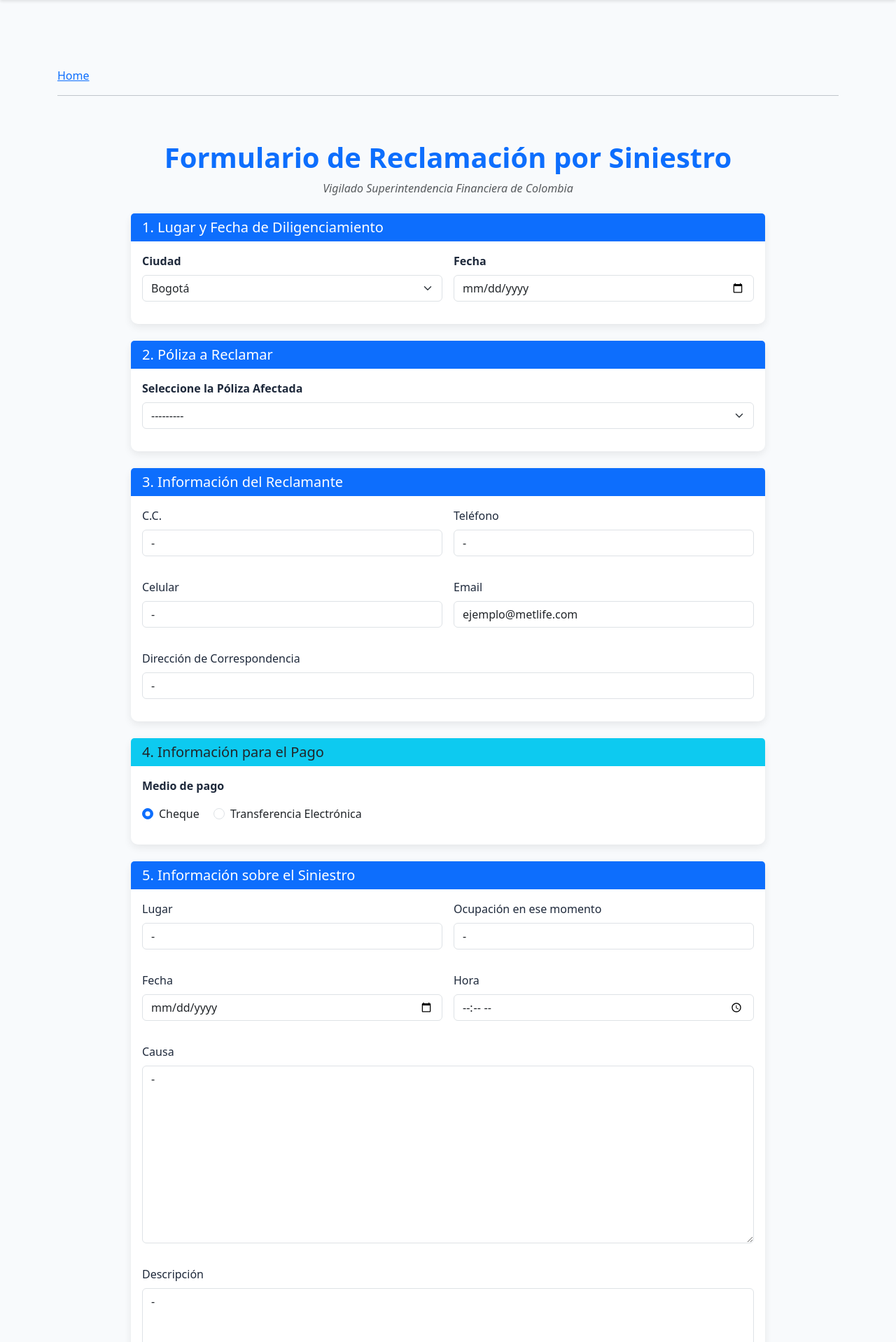
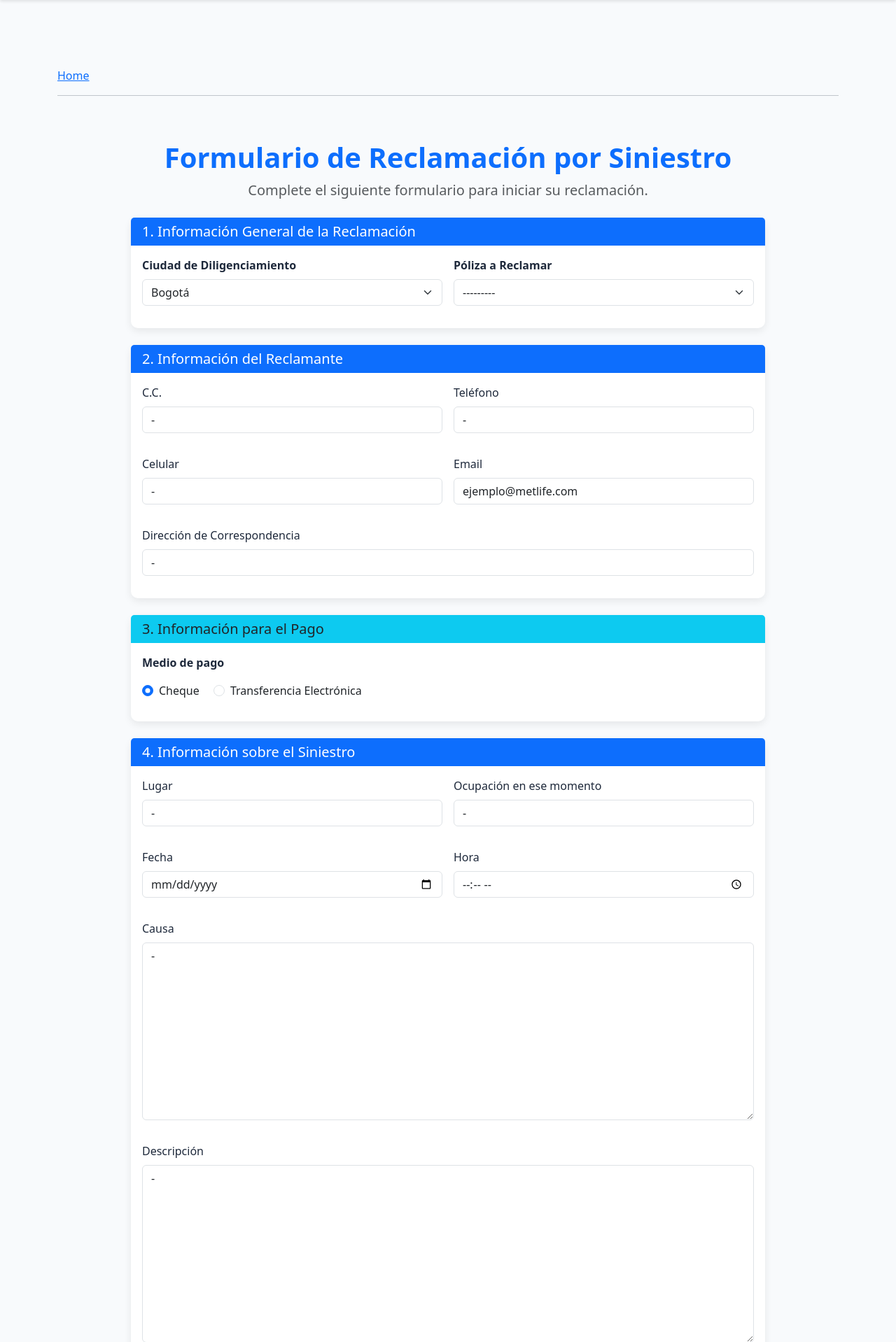
Before and after one commit to nicoackerman/super_insurance, a Django app: page /en/client/reclamacion/nueva/ in a window 1280 px wide. Shown: the part 56-1974 px from the top of the page at 70% size. Run offline with Django 5.2, Linux system fonts and the light colour scheme; a user stored in the database is signed in; data comes from the database, SQL or seed files in the repository.

Commit message:
the form for solicitations is functional now

```diff
--- a/client/forms.py
+++ b/client/forms.py
@@ -1,5 +1,6 @@
 from django import forms
 from .models import UserSolicitation, Policy
+from datetime import datetime
 
 class UserSolicitationForm(forms.ModelForm):
     policy = forms.ModelChoiceField(
@@ -17,7 +18,6 @@
         fields = [
             'policy',
             'diligenciamiento_city',
-            'diligenciamiento_date',
             'claimant_cc',
             'claimant_address',
             'claimant_phone',
@@ -41,11 +41,11 @@
             'hospital_exit_date',
             'temp_disability_start',
             'temp_disability_end',
+            'document_link',
             'declaration_accepted',
             'claimant_signature',
         ]
         widgets = {
-            'diligenciamiento_date': forms.DateInput(attrs={'type': 'date', 'class': 'form-control'}),
             'incident_date': forms.DateInput(attrs={'type': 'date', 'class': 'form-control'}),
             'incident_time': forms.TimeInput(attrs={'type': 'time', 'class': 'form-control'}),
             'last_work_date': forms.DateInput(attrs={'type': 'date', 'class': 'form-control'}),
@@ -70,3 +70,20 @@
         for field_name, field in self.fields.items():
             if field_name not in ['policy', 'diligenciamiento_city', 'declaration_accepted']:
                 field.widget.attrs.update({'class': 'form-control'})
+
+    def clean(self):
+        cleaned_data = super().clean()
+        today = datetime.now().date()
+
+        date_fields = [
+            'incident_date', 'last_work_date', 'disability_date',
+            'hospital_entry_date', 'hospital_exit_date',
+            'temp_disability_start', 'temp_disability_end'
+        ]
+
+        for field_name in date_fields:
+            date_value = cleaned_data.get(field_name)
+            if date_value and date_value > today:
+                self.add_error(field_name, "La fecha no puede ser en el futuro.")
+
+        return cleaned_data
--- a/client/models.py
+++ b/client/models.py
@@ -6,14 +6,13 @@
 # ------------------------
 class Policy(models.Model):
     POLICY_TYPES = [
-        ('life', 'Seguro de Vida'),
-        ('health', 'Salud y Hospitalización'),
-        ('accident', 'Accidentes Personales'),
+        ('vehicle', 'Vehicle Insurance'),
+        ('property', 'Property Insurance'),
     ]
 
     name = models.CharField(max_length=100)
     policy_number = models.CharField(max_length=50, unique=True)
-    policy_type = models.CharField(max_length=20, choices=POLICY_TYPES, default='life')
+    policy_type = models.CharField(max_length=20, choices=POLICY_TYPES, default='vehicle')
     coverage_amount = models.DecimalField(max_digits=12, decimal_places=2)
     is_active = models.BooleanField(default=True)
     created_at = models.DateTimeField(auto_now_add=True)
@@ -67,7 +66,7 @@
     user = models.ForeignKey(User, on_delete=models.CASCADE, related_name='solicitations') # Reclamante
     policy = models.ForeignKey(Policy, on_delete=models.CASCADE, related_name='solicitations', null=True) # Poliza asociada
     diligenciamiento_city = models.CharField(max_length=50, verbose_name="Ciudad de Diligenciamiento", blank=True, default='-')
-    diligenciamiento_date = models.DateField(verbose_name="Fecha de Diligenciamiento")
+    document_link = models.URLField(max_length=500, blank=True, null=True, verbose_name="Enlace a Documentos (Drive, etc.)")
 
     # 3. Información del Reclamante (CAMPOS CORREGIDOS)
     claimant_cc = models.CharField(max_length=20, verbose_name="C.C.", blank=True, default='-')
--- a/client/templates/client/claim_form.html
+++ b/client/templates/client/claim_form.html
@@ -9,7 +9,7 @@
         <div class="col-lg-10">
             <div class="text-center mb-4">
                 <h1 class="display-6 fw-bold text-primary">Formulario de Reclamación por Siniestro</h1>
-                <p class="text-muted fst-italic">Vigilado Superintendencia Financiera de Colombia</p>
+                <p class="lead text-muted">Complete el siguiente formulario para iniciar su reclamación.</p>
             </div>
 
             {% if form.errors %}
@@ -29,33 +29,23 @@
                 {% csrf_token %}
 
                 <div class="card card-claim mb-4">
-                    <div class="card-header bg-primary text-white"><h2 class="h5 mb-0">1. Lugar y Fecha de Diligenciamiento</h2></div>
+                    <div class="card-header bg-primary text-white"><h2 class="h5 mb-0">1. Información General de la Reclamación</h2></div>
                     <div class="card-body">
                         <div class="row g-3">
                             <div class="col-md-6 mb-3">
-                                <label for="{{ form.diligenciamiento_city.id_for_label }}" class="form-label fw-bold">Ciudad</label>
+                                <label for="{{ form.diligenciamiento_city.id_for_label }}" class="form-label fw-bold">Ciudad de Diligenciamiento</label>
                                 {{ form.diligenciamiento_city }}
                             </div>
                             <div class="col-md-6 mb-3">
-                                <label for="{{ form.diligenciamiento_date.id_for_label }}" class="form-label fw-bold">Fecha</label>
-                                {{ form.diligenciamiento_date }}
+                                <label for="{{ form.policy.id_for_label }}" class="form-label fw-bold">Póliza a Reclamar</label>
+                                {{ form.policy }}
                             </div>
                         </div>
                     </div>
                 </div>
 
                 <div class="card card-claim mb-4">
-                    <div class="card-header bg-primary text-white"><h2 class="h5 mb-0">2. Póliza a Reclamar</h2></div>
-                    <div class="card-body">
-                        <div class="mb-3">
-                            <label for="{{ form.policy.id_for_label }}" class="form-label fw-bold">Seleccione la Póliza Afectada</label>
-                            {{ form.policy }}
-                        </div>
-                    </div>
-                </div>
-
-                <div class="card card-claim mb-4">
-                    <div class="card-header bg-primary text-white"><h2 class="h5 mb-0">3. Información del Reclamante</h2></div>
+                    <div class="card-header bg-primary text-white"><h2 class="h5 mb-0">2. Información del Reclamante</h2></div>
                     <div class="card-body">
                         <div class="row g-3">
                             <div class="col-md-6 mb-3"><label for="{{ form.claimant_cc.id_for_label }}" class="form-label">C.C.</label>{{ form.claimant_cc }}</div>
@@ -68,7 +58,7 @@
                 </div>
 
                 <div class="card card-claim mb-4">
-                    <div class="card-header bg-info text-dark"><h2 class="h5 mb-0">4. Información para el Pago</h2></div>
+                    <div class="card-header bg-info text-dark"><h2 class="h5 mb-0">3. Información para el Pago</h2></div>
                     <div class="card-body">
                         <label class="form-label fw-bold d-block mb-3">Medio de pago</label>
                         <div class="form-check form-check-inline">
@@ -93,7 +83,7 @@
                 </div>
 
                 <div class="card card-claim mb-4">
-                    <div class="card-header bg-primary text-white"><h2 class="h5 mb-0">5. Información sobre el Siniestro</h2></div>
+                    <div class="card-header bg-primary text-white"><h2 class="h5 mb-0">4. Información sobre el Siniestro</h2></div>
                     <div class="card-body">
                         <div class="row g-3">
                             <div class="col-md-6 mb-3"><label for="{{ form.incident_location.id_for_label }}" class="form-label">Lugar</label>{{ form.incident_location }}</div>
@@ -102,12 +92,13 @@
                             <div class="col-md-6 mb-3"><label for="{{ form.incident_time.id_for_label }}" class="form-label">Hora</label>{{ form.incident_time }}</div>
                             <div class="col-12 mb-3"><label for="{{ form.incident_cause.id_for_label }}" class="form-label">Causa</label>{{ form.incident_cause }}</div>
                             <div class="col-12 mb-3"><label for="{{ form.incident_description.id_for_label }}" class="form-label">Descripción</label>{{ form.incident_description }}</div>
+                            <div class="col-12 mb-3"><label for="{{ form.document_link.id_for_label }}" class="form-label">Enlace a Documentos (Drive, etc.)</label>{{ form.document_link }}</div>
                         </div>
                     </div>
                 </div>
 
                 <div class="card card-claim mb-4">
-                    <div class="card-header bg-danger text-white"><h2 class="h5 mb-0">6. Declaración y Autorizaciones</h2></div>
+                    <div class="card-header bg-danger text-white"><h2 class="h5 mb-0">5. Declaración y Autorizaciones</h2></div>
                     <div class="card-body">
                         <p class="small text-muted">Acepto que todas las declaraciones y documentos adjuntos son verídicos. Autorizo a cualquier proveedor de salud para suministrar la Historia Clínica completa del asegurado/reclamante.</p>
                         <div class="form-check mb-3">
--- a/client/templates/client/solicitations.html
+++ b/client/templates/client/solicitations.html
@@ -34,7 +34,7 @@
         {% for solicitation in solicitations %}
             <a href="{% url 'client:solicitation_details' solicitation.pk %}" class="list-group-item list-group-item-action">
                 <div class="d-flex w-100 justify-content-between">
-                    <h5 class="mb-1">Reclamación #{{ solicitation.pk }}</h5>
+                    <h5 class="mb-1">Reclamación #{{ solicitation.pk }} - Póliza: {{ solicitation.policy.policy_number }}</h5>
                     <small>{{ solicitation.created_at|date:"d M Y" }}</small>
                 </div>
                 <p class="mb-1">{{ solicitation.incident_cause|truncatewords:20 }}</p>
```
Also changed, not shown: client/management/commands/seed_policies.py (+19 -18 lines), client/migrations/0003_remove_usersolicitation_diligenciamiento_date_and_more.py (added), db.sqlite3.
